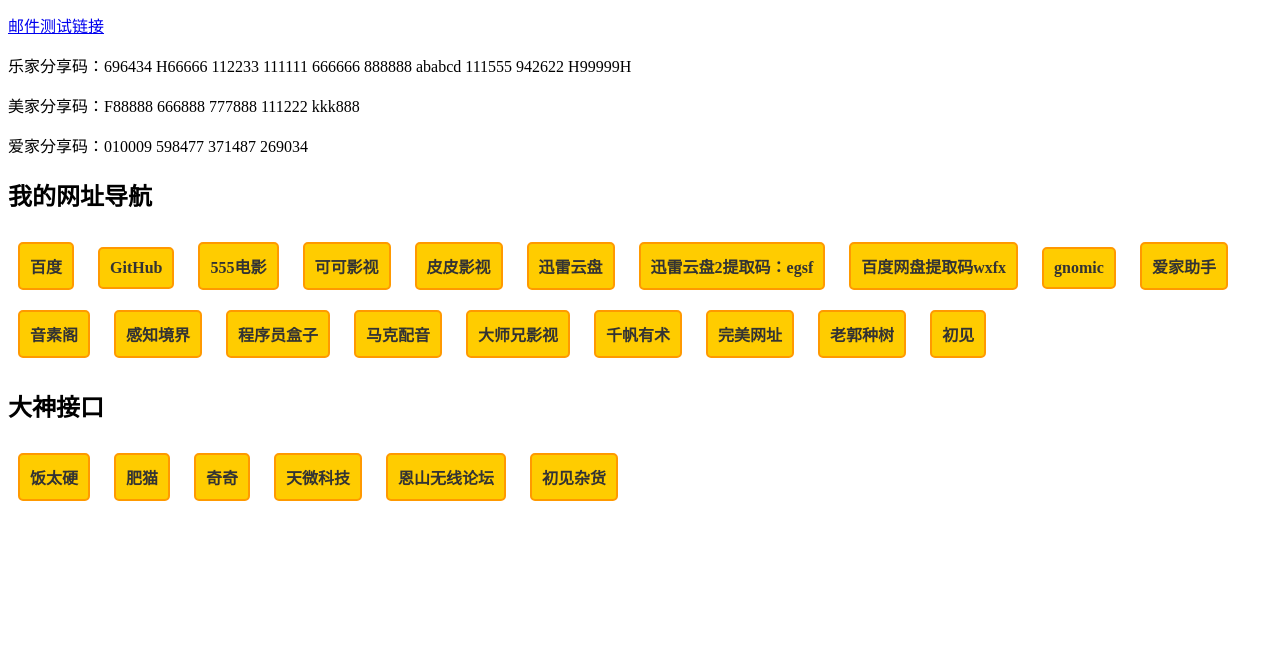
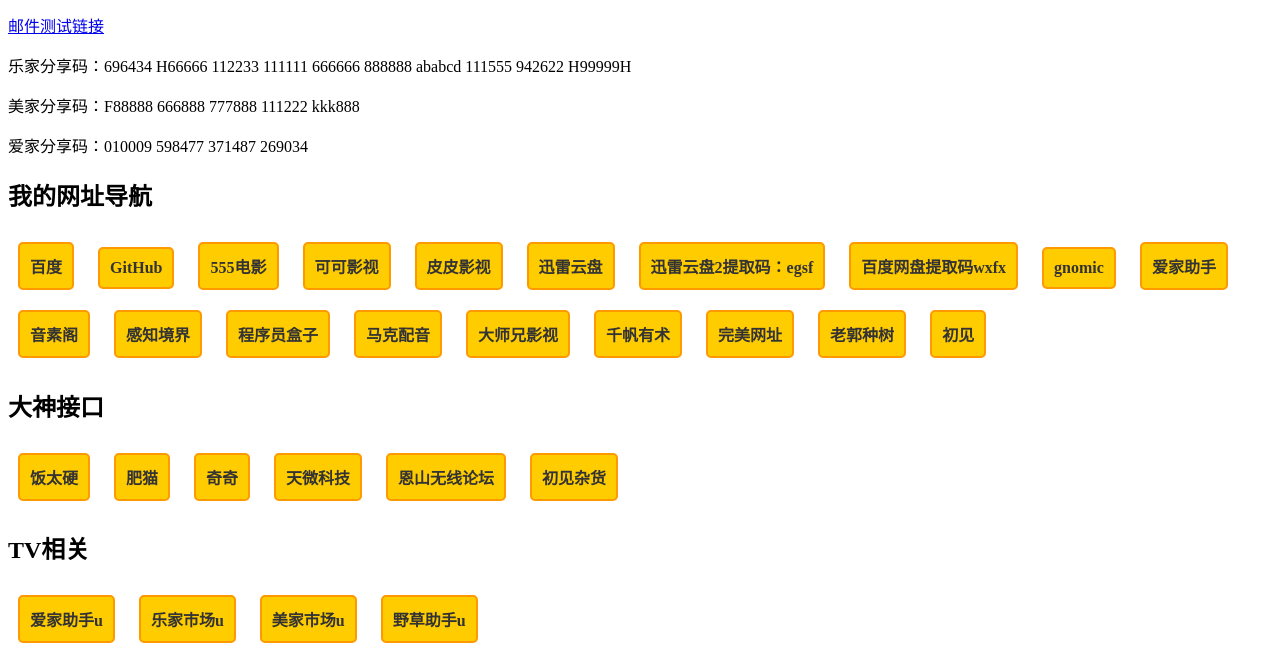
Before and after one commit to zzwuxiang/zzwuxiang.github.io, a plain HTML site: page index.html in a window 1280 px wide. Shown: the part 162-823 px from the top of the page. Before the commit the page ends 800 px from the top, so only its background shows below. Drawn offline with Linux system fonts and the light colour scheme.

Commit message:
Update index.html

```diff
--- a/index.html
+++ b/index.html
@@ -58,5 +58,10 @@
   <a class="link" href="https://tvkj.top/" target="_blank">天微科技</a>
   <a class="link" href="https://www.right.com.cn/" target="_blank">恩山无线论坛</a>
   <a class="link" href="https://home.chujian-lin.top/" target="_blank">初见杂货</a>
+ <h2>TV相关</h2>
+ <a class="link" href="http://43.249.195.31/" target="_blank">爱家助手u</a>
+ <a class="link" href="https://www.mylejia.com/" target="_blank">乐家市场u</a>
+ <a class="link" href="https://www.mjapk.com/" target="_blank">美家市场u</a>
+ <a class="link" href="https://www.yecao.fun/" target="_blank">野草助手u</a>
 </body>
 </html>
```
